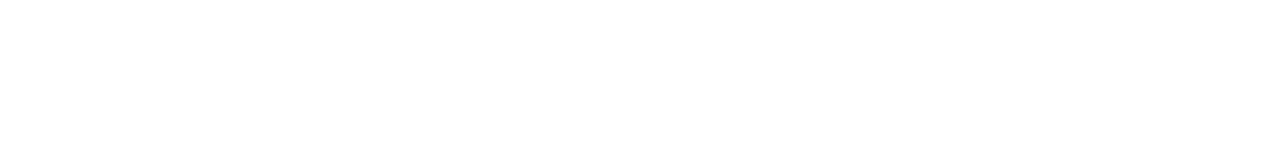
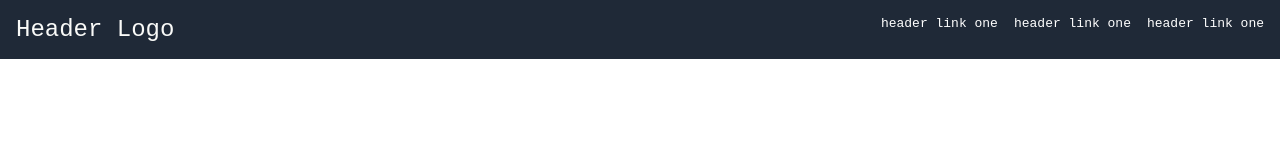
Before and after one commit to ricardo-hz/landing-page, a plain HTML site: page index.html in a window 1280 px wide. Drawn offline with Linux system fonts and the light colour scheme.

Commit message:
Create header

```diff
--- a/index.html
+++ b/index.html
@@ -6,5 +6,13 @@
         <link rel="stylesheet" href="./styles.css">
     </head>
     <body>
+        <div class="header">
+            <ul>
+                <li class="logo">Header Logo</li>
+                <li class="header-link">header link one</li>
+                <li class="header-link">header link one</li>
+                <li class="header-link">header link one</li>
+            </ul>
+        </div>
     </body>
 <html>
--- a/styles.css
+++ b/styles.css
@@ -0,0 +1,45 @@
+*{
+    font-family: monospace;
+}
+
+body{
+    display: flex;
+    flex-direction: column;
+    padding: 0;
+    margin: 0;
+}
+
+ul{
+    display: flex;
+    flex-direction: row;
+    list-style-type: none;
+    margin: 0;
+    padding: 0;
+    gap: 16px;
+    flex: 1;
+
+}
+
+.header{
+    background-color: #1F2937;
+    padding: 16px;
+    color: white;
+}
+
+.logo,
+.header-links{
+    display: flex;
+    flex-direction: row;
+    flex: 1;
+}
+
+.logo{
+    justify-self: flex-start;
+    font-size: 24px;
+    color: #F9FAF8;
+    margin-right: 96px;
+}
+
+.header-links{
+    justify-self: flex-end;
+}
```
